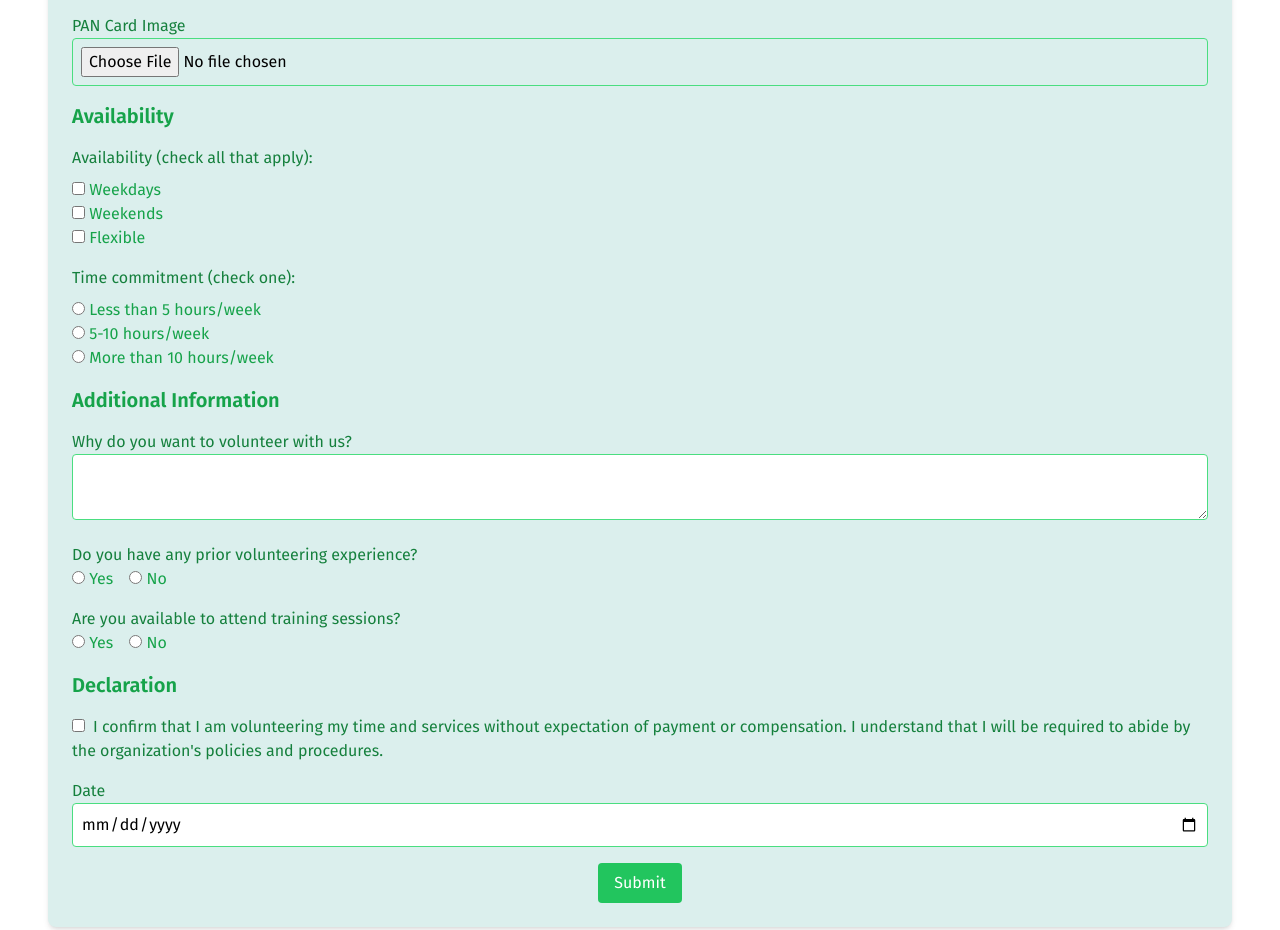
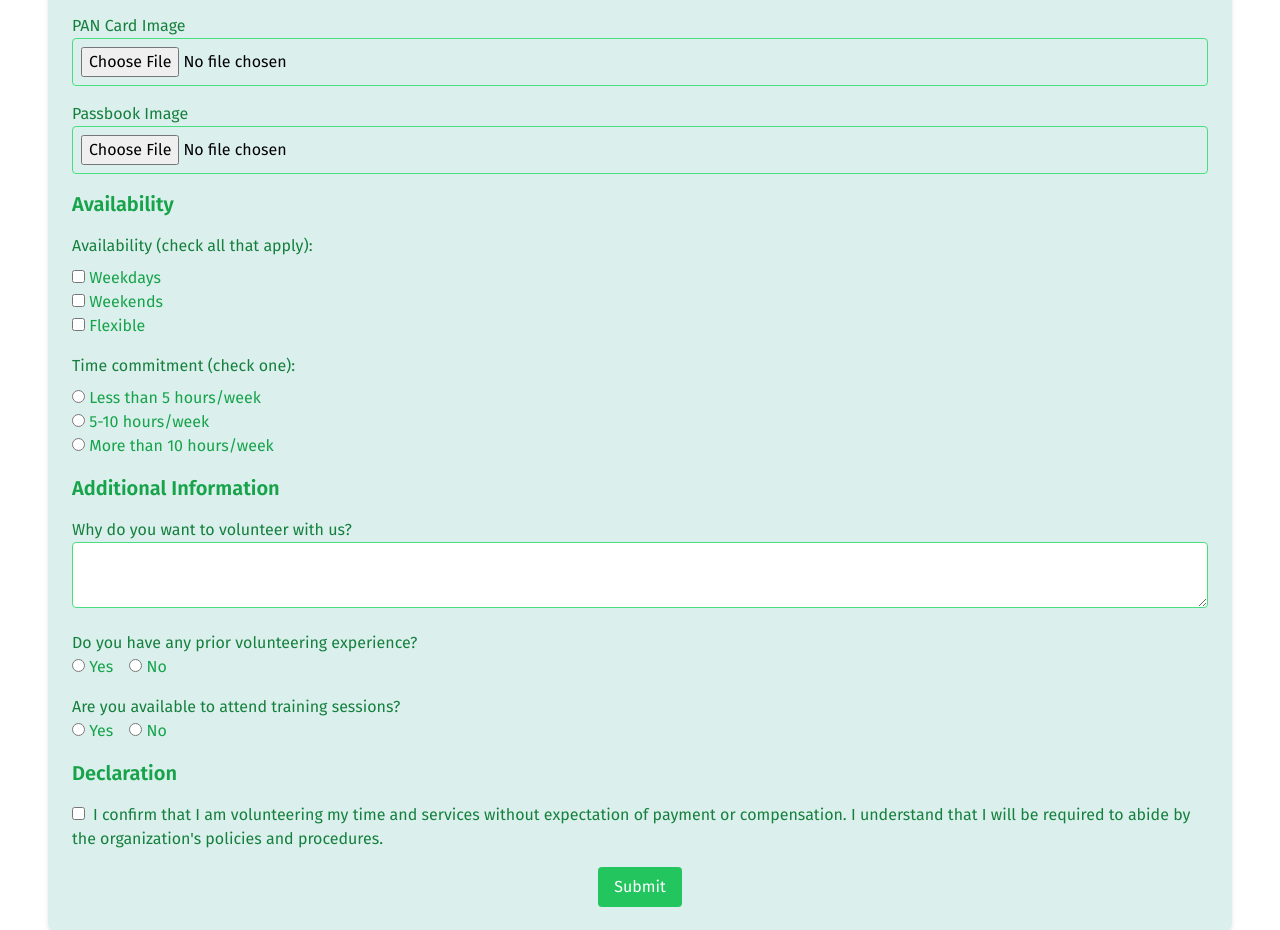
Before and after one commit to AishwaryaParihar/OxyOne, a React (Vite) app: page /register in a window 1280 px wide. Shown: the part 945-1875 px from the top of the page. Built offline with nearby package versions, Linux system fonts and the light colour scheme; a web font is replaced by a local one.

Commit message:
privacy policy

```diff
--- /dev/null
+++ b/src/component/content/Privacy.jsx
@@ -0,0 +1,9 @@
+import React from 'react'
+
+const Privacy = () => {
+  return (
+    <div>Privacy</div>
+  )
+}
+
+export default Privacy
--- /dev/null
+++ b/src/component/content/TermsConditions.jsx
@@ -0,0 +1,9 @@
+import React from 'react'
+
+const TermsConditions = () => {
+  return (
+    <div>TermsConditions</div>
+  )
+}
+
+export default TermsConditions
--- a/src/component/content/VolunteerForm.jsx
+++ b/src/component/content/VolunteerForm.jsx
@@ -145,6 +145,16 @@ const VolunteerRegistrationForm = () => {
             className="w-full p-2 border border-green-400 rounded"
           />
         </div>
+        <div className="mb-4">
+          <label className="block text-green-700">Passbook Image</label>
+          <input
+            type="file"
+            name="passbookImage"
+            accept="image/*"
+            onChange={handleChange}
+            className="w-full p-2 border border-green-400 rounded"
+          />
+        </div>
 
 
         {/* Availability */}
@@ -258,18 +268,6 @@ const VolunteerRegistrationForm = () => {
           I confirm that I am volunteering my time and services without expectation of payment or compensation. I understand that I will be required to abide by the organization's policies and procedures.
         </label>
        </div>
-
-        <div className="mb-4">
-          <label className="block text-green-700">Date</label>
-          <input
-            type="date"
-            name="date"
-            value={formData.date}
-            onChange={handleChange}
-            className="w-full p-2 border border-green-400 rounded"
-          />
-        </div>
-
         <div className="text-center">
           <button type="submit" className="bg-green-500 text-white px-4 py-2 rounded">
             Submit
```
Also changed, not shown: src/router/index.jsx (+10 -0 lines).
